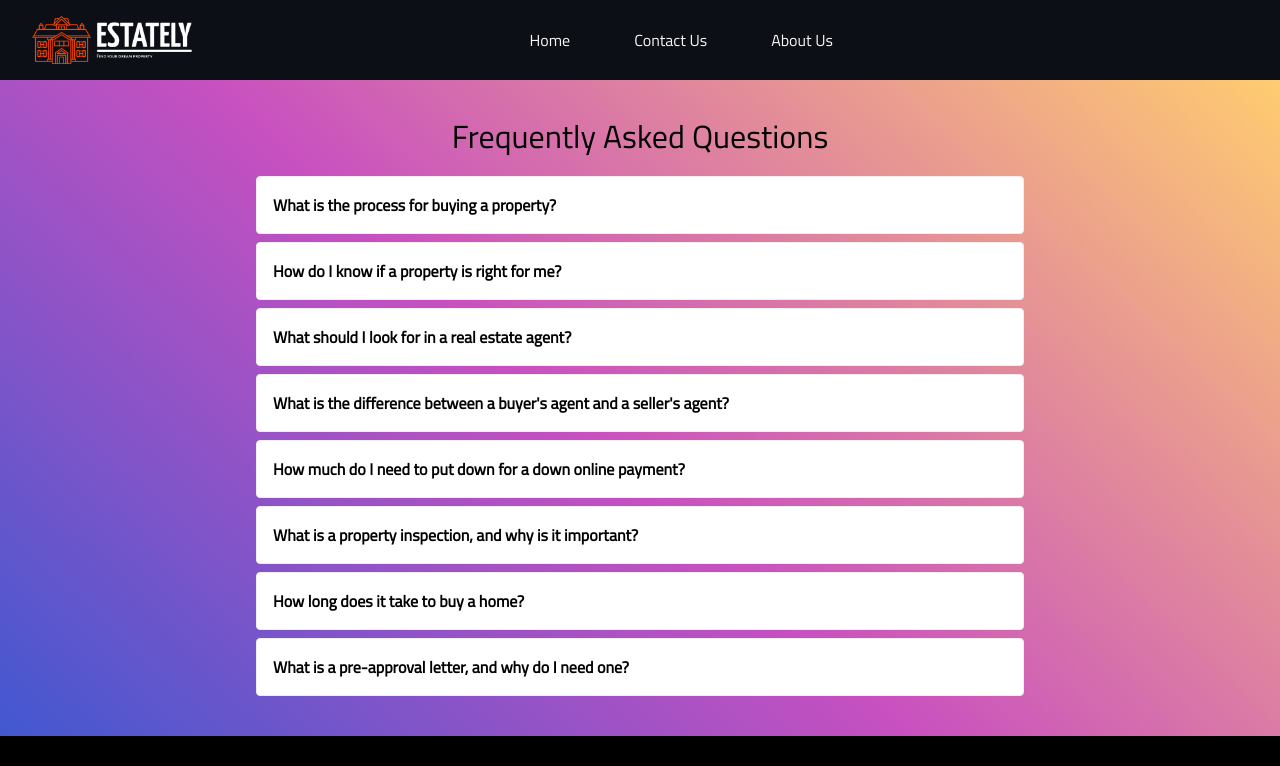
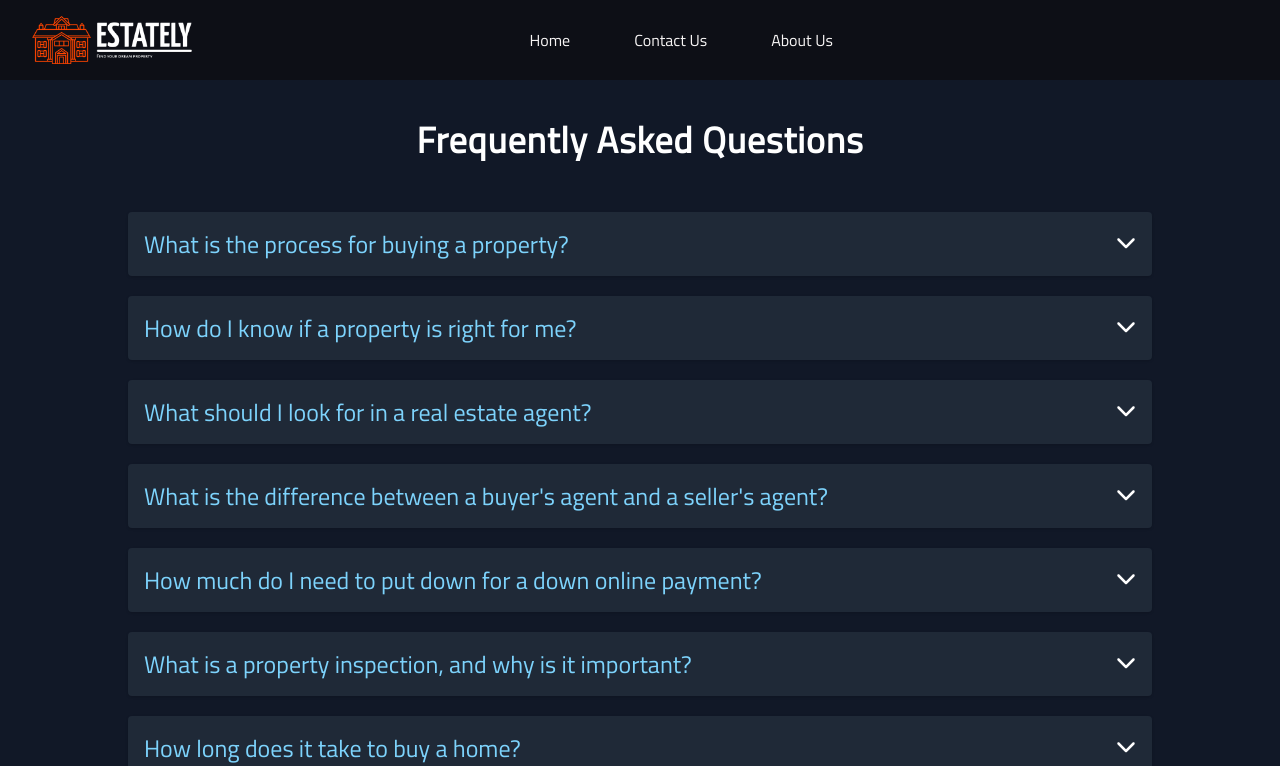
Before and after one commit to yashanktiwari/Mini_Project_II, a React (Create React App) app in the folder frontend/: page /FAQ in a window 1280 px wide. Shown: the top 766 px of the page. Built offline with nearby package versions, Linux system fonts and the light colour scheme.

Commit message:
Added FAQ Page

```diff
--- a/frontend/package.json
+++ b/frontend/package.json
@@ -4,6 +4,8 @@
   "private": true,
   "proxy": "http://localhost:5000",
   "dependencies": {
+    "@fortawesome/free-solid-svg-icons": "^6.4.0",
+    "@fortawesome/react-fontawesome": "^0.2.0",
     "@headlessui/react": "^1.7.13",
     "@reduxjs/toolkit": "^1.9.3",
     "@testing-library/jest-dom": "^5.16.5",
@@ -13,6 +15,7 @@
     "flowbite": "^1.6.5",
     "js-cookie": "^3.0.1",
     "react": "^18.2.0",
+    "react-collapse": "^5.1.1",
     "react-datepicker": "^4.11.0",
     "react-datetime-picker": "^5.0.3",
     "react-dom": "^18.2.0",
--- a/frontend/src/App.js
+++ b/frontend/src/App.js
@@ -13,7 +13,7 @@ import PrivacyPolicy from "./Pages/PrivacyPolicy";
 import TermsAndConditions from "./Pages/TermsAndConditions";
 import AddNewProperty from "./Pages/AddNewProperty";
 import SinglePropertyPage from "./Pages/SinglePropertyPage";
-import FAQ from "./Pages/FAQ";
+import FaqSection from "./Pages/FaqSection";
 import {ToastContainer} from "react-toastify";
 import ScrollToTop from "./Components/ScrollToTop";
 
@@ -78,7 +78,7 @@ const App = () => {
                     <Route
                         exact
                         path='/FAQ'
-                        element= <FAQ />
+                        element= <FaqSection />
                     />
                     <Route
                         exact
--- /dev/null
+++ b/frontend/src/Components/FAQ.js
@@ -0,0 +1,39 @@
+import React from "react";
+import { faChevronDown, faChevronUp } from "@fortawesome/free-solid-svg-icons";
+import { Collapse } from "react-collapse";
+import { FontAwesomeIcon } from "@fortawesome/react-fontawesome";
+
+const Faq = ({ open, toggle, title, desc }) => {
+    return (
+        <div className="d-flex items-center">
+            <div className="shadow rounded bg-gray-800 mt-5 cursor-pointer">
+                <div className="p-4 text-xl relative font-medium">
+                    <div className="w-5/6 text-sky-300 text-2xl tracking-normal" onClick={toggle}>
+                        {title}
+                    </div>
+                    <button
+                        aria-label="question-expanded"
+                        className="text-xl absolute top-0 right-0 p-4 focus:outline-none"
+                        onClick={toggle}
+                    >
+                        {open ? (
+                            <FontAwesomeIcon
+                                icon={faChevronUp}
+                                className="w-5 text-white"
+                            />
+                        ) : (
+                            <FontAwesomeIcon icon={faChevronDown} className="text-white" />
+                        )}
+                    </button>
+                </div>
+
+                <Collapse isOpened={open}>
+                    <hr className="h-[2px] bg-gray-200 mt-2 mb-1 border-0 dark:bg-gray-700"/>
+                    <div className="text-white p-5 text-xl tracking-wide">{desc}</div>
+                </Collapse>
+            </div>
+        </div>
+    );
+};
+
+export default Faq;
--- a/frontend/src/Components/Footer.js
+++ b/frontend/src/Components/Footer.js
@@ -21,7 +21,7 @@ const Footer = () => {
                         </div>
                         <div className="grid grid-cols-2 gap-8 sm:gap-6 sm:grid-cols-3">
                             <div>
-                                <h2 className="mb-6 text-sm font-semibold text-gray-900 uppercase text-white">Estately</h2>
+                                <h2 className="mb-6 text-sm font-semibold uppercase text-white">Estately</h2>
                                 <ul className="text-gray-400 dark:text-gray-400 font-medium">
                                     <li className="mb-4">
                                         <a href="https://flowbite.com/" className="hover:underline">Our Services</a>
@@ -33,7 +33,7 @@ const Footer = () => {
                                         <a target={"_blank"} href="https://medium.com/@assist.estately" className="hover:underline">Articles</a>
                                     </li>
                                     <li >
-                                        <a href="https://tailwindcss.com/" className="hover:underline">FAQ</a>
+                                        <Link to="/FAQ" className="hover:underline">FAQ</Link>
                                     </li>
                                 </ul>
                             </div>
--- a/frontend/src/Pages/FAQ.js
+++ b/frontend/src/Pages/FaqSection.js
@@ -1,145 +1,84 @@
-// import React from 'react';
-import "../css/FAQ.css";
 import React, { useState } from "react";
-import styled from "styled-components";
+import Faq from "../Components/FAQ";
 import HomeNavbar from "../Components/HomeNavbar";
 import CommonNavbar from "../Components/CommonNavbar";
 import Footer from "../Components/Footer";
+const FaqSection = () => {
+    const [open, setOpened] = useState(false);
 
-const FaqSection = styled.section`
-  display: flex;
-  flex-direction: column;
-  align-items: center;
-  padding: 2rem;
-`;
+    const toggle = (index) => {
+        if (open === index) {
+            return setOpened(null);
+        }
+        setOpened(index);
+    };
 
-const FaqHeader = styled.h2`
-  font-size: 2rem;
-  margin-bottom: 1rem;
-`;
-
-const FaqContainer = styled.div`
-  width: 100%;
-  max-width: 768px;
-`;
-
-const FaqItem = styled.div`
-  background-color: #fff;
-  border: 1px solid #eee;
-  border-radius: 0.25rem;
-  margin-bottom: 0.5rem;
-  padding: 1rem;
-  cursor: pointer;
-`;
-
-const FaqQuestion = styled.div`
-  display: flex;
-  justify-content: space-between;
-  align-items: flex-start;
-  font-weight: bold;
-`;
-
-const FaqAnswer = styled.div`
-  display: ${(props) => (props.isOpen ? "block" : "none")};
-  margin-top: 0.5rem;
-`;
-
-const FaqDropdown = () => {
-    const [faqList, setFaqList] = useState([
+    const data = [
         {
-            id: 1,
             question: "What is the process for buying a property?",
             answer:
                 "The process for buying a property involves several steps, including finding a real estate agent, getting pre-approved for a mortgage, searching for properties, making an offer, and closing the deal.",
-            isOpen: false,
         },
         {
-            id: 2,
             question: "How do I know if a property is right for me?",
             answer:
                 "When considering a property, it is important to take into account your budget, your lifestyle, and your long-term goals. You should also consider factors such as the location, the size of the property, and any potential repairs or renovations that may be needed.",
-            isOpen: false,
         },
         {
-            id: 3,
             question: "What should I look for in a real estate agent?",
             answer:
                 "When choosing a real estate agent, it is important to consider their experience, their communication skills, and their knowledge of the local market. You should also look for an agent who is responsive, trustworthy, and who has a track record of success.",
-            isOpen: false,
         },
         {
-            id: 4,
-            question: "What is the difference between a buyer's agent and a seller's agent?",
+            question:
+                "What is the difference between a buyer's agent and a seller's agent?",
             answer:
                 "A buyer's agent works with individuals who are looking to buy a property, while a seller's agent works with individuals who are looking to sell a property.",
-            isOpen: false,
         },
         {
-            id: 5,
             question: "How much do I need to put down for a down online payment?",
             answer:
                 "The amount you'll need to put down for a down payment depends on a number of factors, including the type of mortgage you're applying for, the purchase price of the property, and your credit score. In general, however, most lenders require a down payment of at least 3-5% of the purchase price. And confirmation for property is done only by booking with a given time interval.",
-            isOpen: false,
         },
         {
-            id: 6,
             question: "What is a property inspection, and why is it important?",
             answer:
                 "A property inspection is a thorough examination of a property's condition, performed by a licensed inspector. It's important because it can reveal any potential issues or defects with the property that may not be immediately apparent, allowing you to make an informed decision about whether or not to purchase the property.",
-            isOpen: false,
         },
         {
-            id: 7,
             question: "How long does it take to buy a home?",
             answer:
                 "The amount of time it takes to buy a home can vary depending on a number of factors, including the local market conditions, the availability of properties that meet your criteria, and the complexity of the transaction. On average, however, the home buying process typically takes between 30 and 60 days.",
-            isOpen: false,
         },
-        {
-            id: 8,
-            question: "What is a pre-approval letter, and why do I need one?",
-            answer:
-                "A pre-approval letter is a document from a lender that indicates how much money you are qualified to borrow. It's important because it demonstrates to sellers that you are a serious buyer and that you have the financial means to purchase the property.",
-            isOpen: false,
-        },
-
-    ]);
-
-    const handleFaqClick = (id) => {
-        const updatedFaqList = faqList.map((faq) => {
-            if (faq.id === id) {
-                return {
-                    ...faq,
-                    isOpen: !faq.isOpen,
-                };
-            }
-            return faq;
-        });
-        setFaqList(updatedFaqList);
-    };
+    ];
 
     return (
         <>
             {localStorage.getItem("isLoggedIn") == null ? <HomeNavbar /> : <CommonNavbar />}
-            <div className="mains">
-                <FaqSection>
-                    <FaqHeader>Frequently Asked Questions</FaqHeader>
-                    <FaqContainer>
-                        {faqList.map((faq) => (
-                            <FaqItem key={faq.id} onClick={() => handleFaqClick(faq.id)}>
-                                <FaqQuestion>
-                                    {faq.question}
-                                    {faq.isOpen ? "" : ""}
-                                </FaqQuestion>
-                                <FaqAnswer isOpen={faq.isOpen}>{faq.answer}</FaqAnswer>
-                            </FaqItem>
-                        ))}
-                    </FaqContainer>
-                </FaqSection>
+
+            <div className="bg-gray-900">
+                <div className="py-10 mx-auto w-full max-w-5xl">
+                    <h3 className="mb-8 text-4xl text-white text-center leading-0 font-extrabold tracking-wide sm:text-4xl sm:leading-10">
+                        Frequently Asked Questions
+                    </h3>
+                    <hr className="border-0 border-gray-100" />
+
+                    {data.map((item, index) => {
+                        return (
+                            <Faq
+                                key={index}
+                                open={index === open}
+                                title={item.question}
+                                desc={item.answer}
+                                toggle={() => toggle(index)}
+                            />
+                        );
+                    })}
+                </div>
             </div>
             <Footer/>
         </>
     );
 };
 
-export default FaqDropdown;
+export default FaqSection;
```
Also changed, not shown: frontend/public/index.html (line endings or trailing spaces), frontend/tailwind.config.js (line endings or trailing spaces), 1 other file (tests, documents, lock files or other folders).
